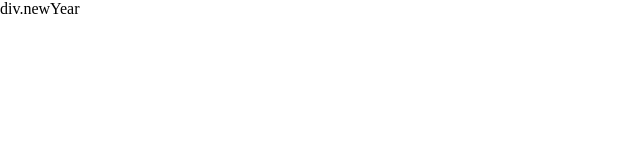
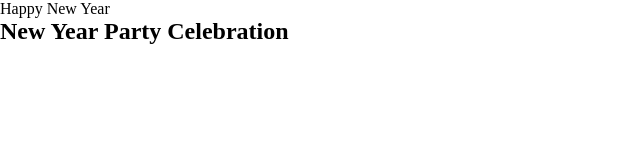
Before and after one commit to shekhmohibur/2practice12925, a plain HTML site: page index.html in a window 1280 px wide. Shown: the whole page, without its empty margins (0-640 px from the left). Drawn offline with Linux system fonts and the light colour scheme.

Commit message:
making changes into code

```diff
--- a/index.html
+++ b/index.html
@@ -8,7 +8,10 @@
 </head>
 <body>
     <section class="hero-1">
-        div.newYear
+        <div class="newYear">
+            <span class="greetNewYear">Happy New Year</span>
+            <h1 class="celebration">New Year Party Celebration</h1>
+        </div>
     </section>
     <section class="hero-2"></section>
     <section class="hero-3"></section>
```
